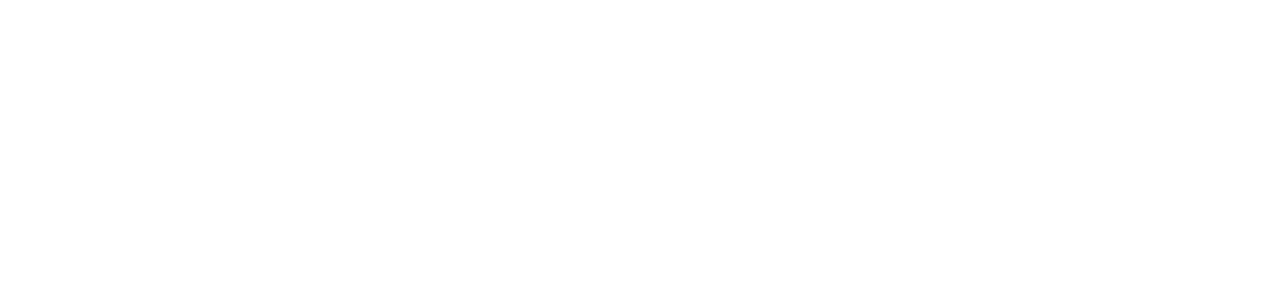
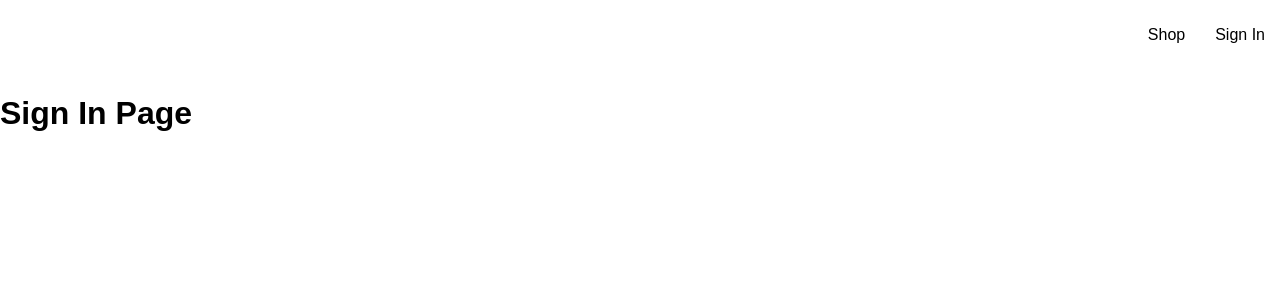
Before and after one commit to srose22/clothing-shop, a React (Create React App) app: page /sign-in in a window 1280 px wide. Before the commit this address had no page. Shown: the top 300 px of the page. Built offline with nearby package versions, Linux system fonts and the light colour scheme; some icons are missing; a web font is replaced by a local one.

Commit message:
setting up firebase and sign in page

```diff
--- a/package.json
+++ b/package.json
@@ -6,6 +6,7 @@
     "@testing-library/jest-dom": "^5.16.4",
     "@testing-library/react": "^13.3.0",
     "@testing-library/user-event": "^13.5.0",
+    "firebase": "^9.9.0",
     "react": "^18.2.0",
     "react-dom": "^18.2.0",
     "react-router-dom": "^6.3.0",
--- a/src/App.js
+++ b/src/App.js
@@ -1,6 +1,7 @@
 import { Routes, Route } from "react-router-dom";
 import Home from "./routes/home/home.component";
 import Navigation from "./routes/navigation/navigation.component";
+import SignIn from "./routes/sign-in/sign-in.component";
 
 const Shop = () => {
   return <h1>I am the shop page</h1>;
@@ -12,6 +13,7 @@
       <Route path="/" element={<Navigation />}>
         <Route index element={<Home />} />
         <Route path="shop" element={<Shop />} />
+        <Route path="sign-in" element={<SignIn />} />
       </Route>
     </Routes>
   );
--- a/src/routes/navigation/navigation.component.jsx
+++ b/src/routes/navigation/navigation.component.jsx
@@ -14,6 +14,9 @@
           <Link className="nav-link" to="/shop">
             Shop
           </Link>
+          <Link className="nav-link" to="/sign-in">
+            Sign In
+          </Link>
         </div>
       </div>
       <Outlet />
--- /dev/null
+++ b/src/routes/sign-in/sign-in.component.jsx
@@ -0,0 +1,9 @@
+const SignIn = () => {
+  return (
+    <div>
+      <h1>Sign In Page</h1>
+    </div>
+  );
+};
+
+export default SignIn;
```
Also changed, not shown: 1 other file (tests, documents, lock files or other folders).
